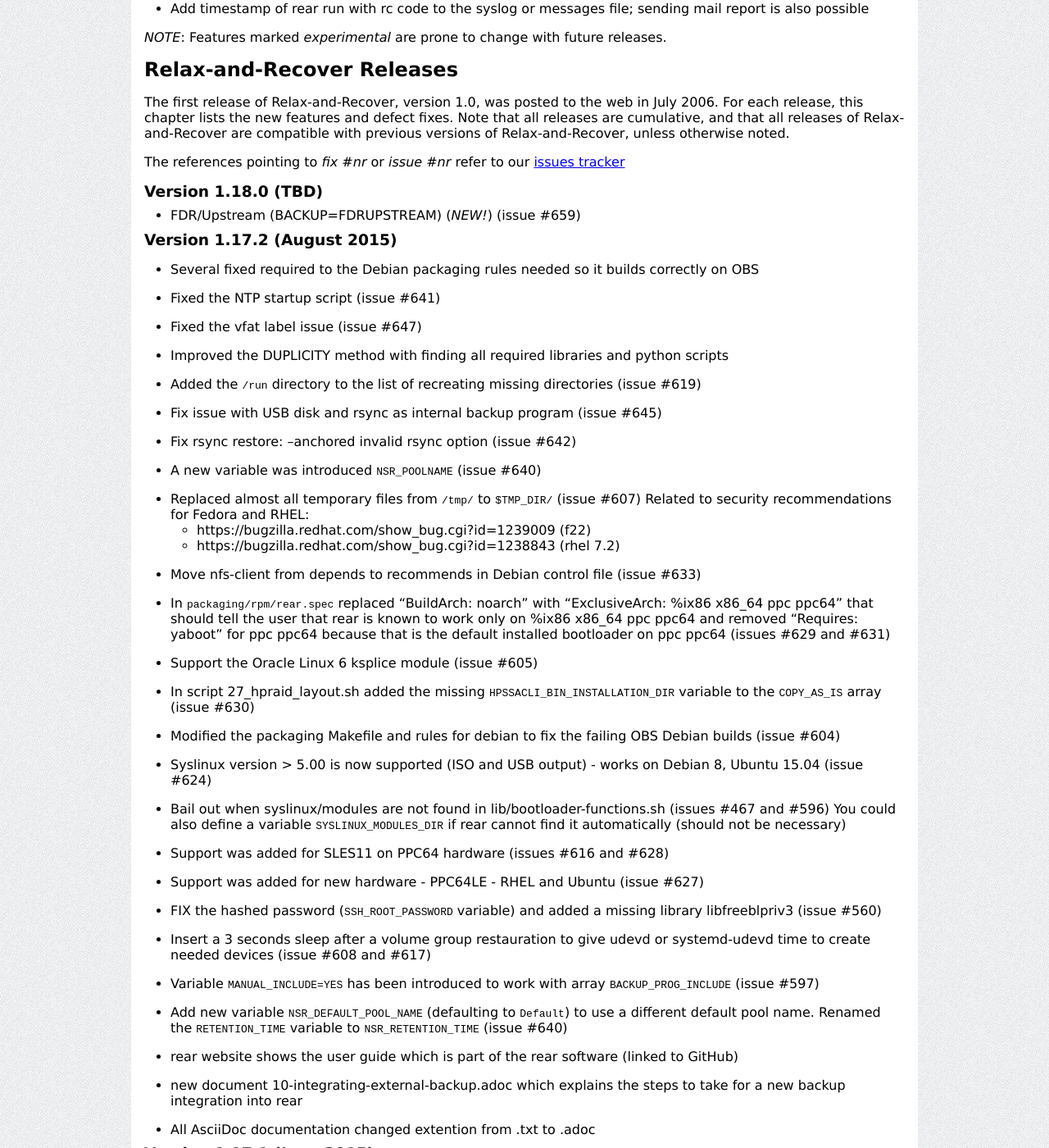
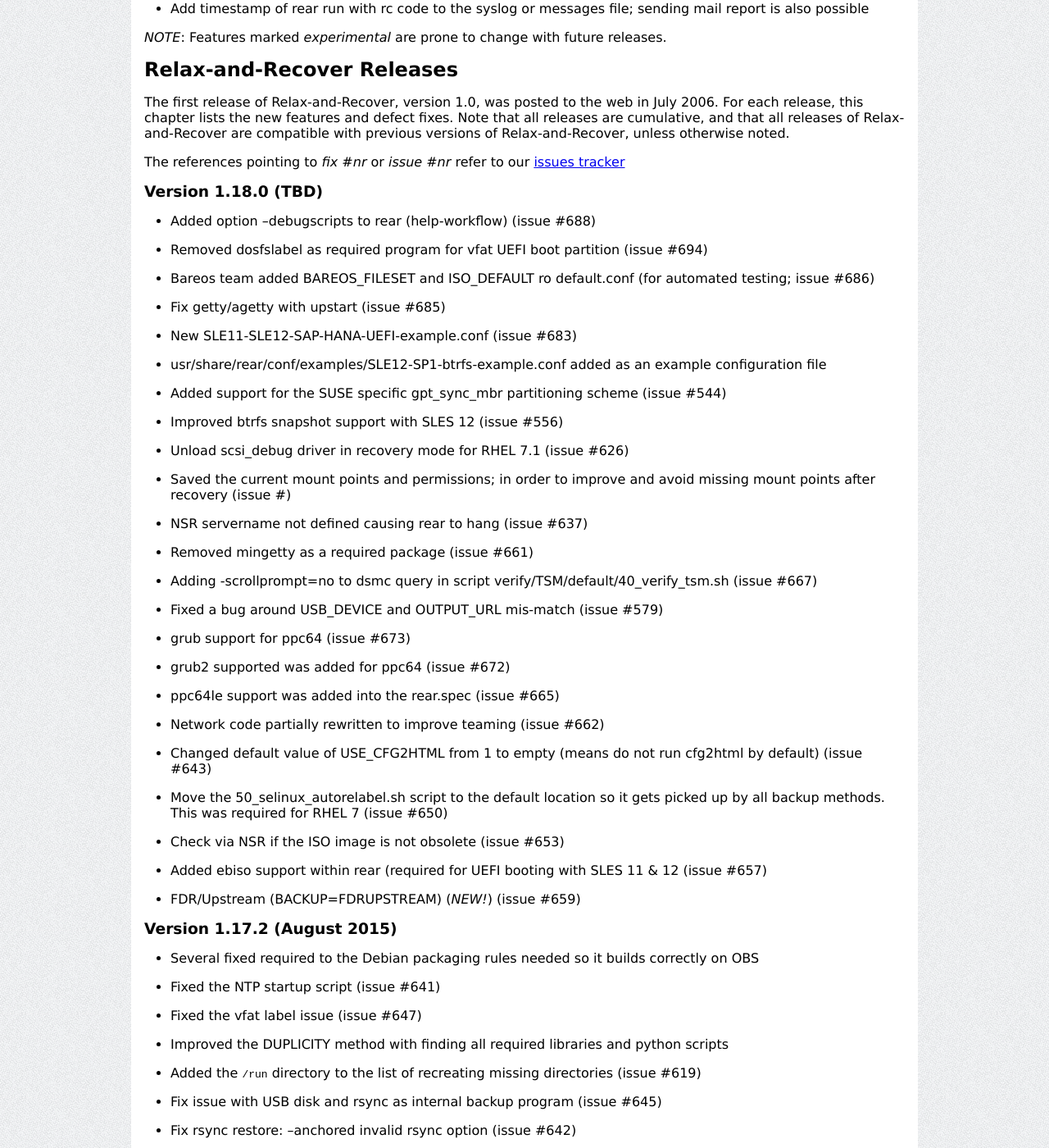
Before and after one commit to rear/rear.github.com, a Jekyll site: the page built from documentation/release-notes-1-18.md, in a window 1280 px wide and 1400 px high, scrolled down 2334 px. Shown: the whole window at 82% size. Built offline with Jekyll 4.4.1, drawn with Linux system fonts in a browser that asks for light colours; comment, search, counter and statistics services are not loaded; some of the changed text lies outside the part shown.

Commit message:
release notes 1.18 partial update

```diff
--- a/documentation/release-notes-1-18.md
+++ b/documentation/release-notes-1-18.md
@@ -154,6 +154,49 @@
 
 
 ### Version 1.18.0 (TBD)
+* Added option --debugscripts to rear (help-workflow) (issue #688)
+
+* Removed dosfslabel as required program for vfat UEFI boot partition (issue #694)
+
+* Bareos team added BAREOS_FILESET and ISO_DEFAULT ro default.conf (for automated testing; issue #686)
+
+* Fix getty/agetty with upstart (issue #685)
+
+* New SLE11-SLE12-SAP-HANA-UEFI-example.conf (issue #683)
+
+* usr/share/rear/conf/examples/SLE12-SP1-btrfs-example.conf added as an example configuration file
+
+* Added support for the SUSE specific gpt_sync_mbr partitioning scheme (issue #544)
+
+* Improved btrfs snapshot support with SLES 12 (issue #556)
+
+* Unload scsi_debug driver in recovery mode for RHEL 7.1 (issue #626)
+
+* Saved the current mount points and permissions; in order to improve and avoid missing mount points after recovery (issue #)
+
+* NSR servername not defined causing rear to hang (issue #637)
+
+* Removed mingetty as a required package (issue #661)
+
+* Adding -scrollprompt=no to dsmc query  in script verify/TSM/default/40_verify_tsm.sh (issue #667)
+
+* Fixed a bug around USB_DEVICE and OUTPUT_URL mis-match (issue #579)
+
+* grub support for ppc64 (issue #673)
+
+* grub2 supported was added for ppc64 (issue #672)
+
+* ppc64le support was added into the rear.spec (issue #665)
+
+* Network code partially rewritten to improve teaming (issue #662)
+
+* Changed default value of USE_CFG2HTML from 1 to empty (means do not run cfg2html by default) (issue #643)
+
+* Move the 50_selinux_autorelabel.sh script to the default location so it gets picked up by all backup methods. This was required for RHEL 7 (issue #650)
+
+* Check via NSR if the ISO image is not obsolete (issue #653)
+
+* Added ebiso support within rear (required for UEFI booting with SLES 11 & 12 (issue #657)
 
 * FDR/Upstream (BACKUP=FDRUPSTREAM) (*NEW!*) (issue #659)
 
```
Also changed, not shown: other parts of documentation/release-notes-1-18.md (+4 -4 lines).
